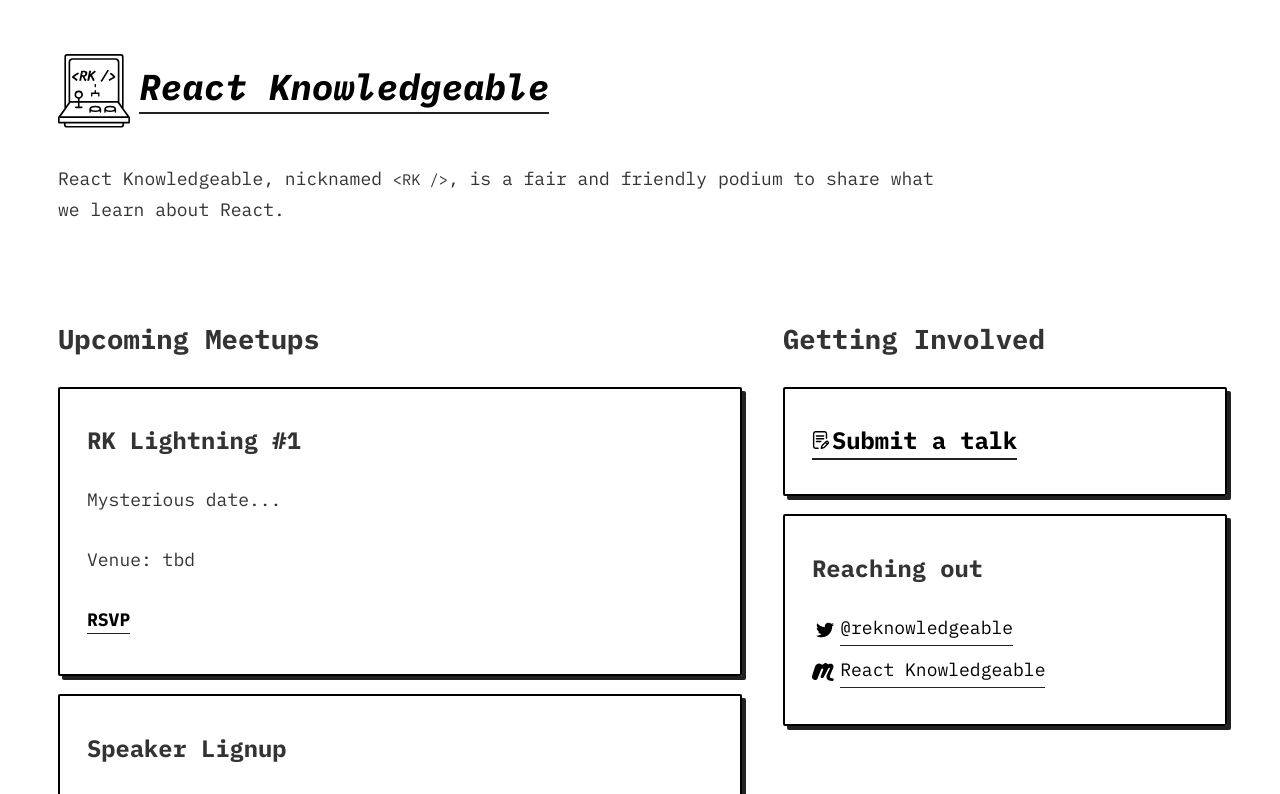
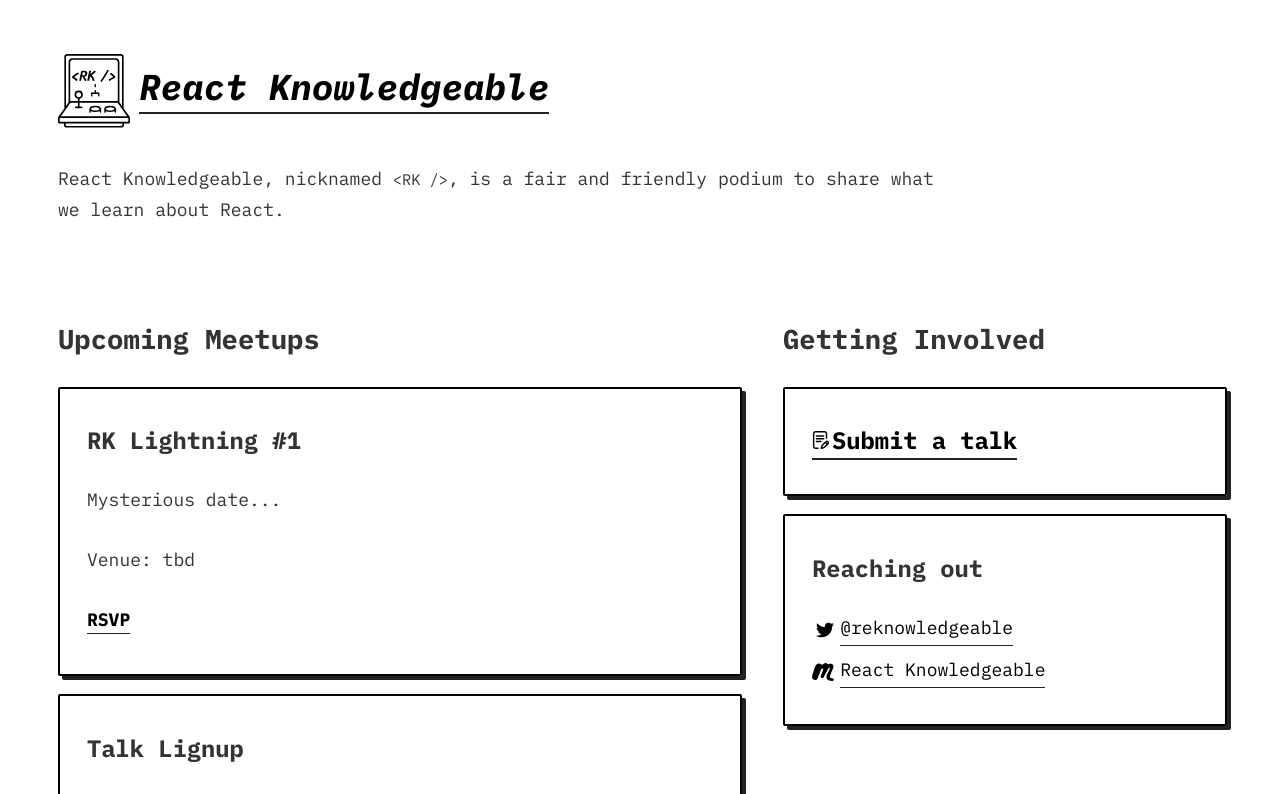
Before and after one commit to react-knowledgeable/rk-community-site, a Gatsby site: page / in a window 1280 px wide. Shown: the top 794 px of the page. Built offline with nearby package versions, Linux system fonts and the light colour scheme; Gatsby itself is replaced by a stand-in of ours; some packages are replaced by stand-ins of ours.

Commit message:
Use talk lignup instead of speaker

```diff
--- a/src/pages/index.jsx
+++ b/src/pages/index.jsx
@@ -41,7 +41,7 @@ export default ({
       )}
 
       <div className={s.card}>
-        <h3>Speaker Lignup</h3>
+        <h3>Talk Lignup</h3>
         <h3>
           <a href="https://github.com/react-knowledgeable/talks/issues/new/choose">
             Dr.RK could be you
```
